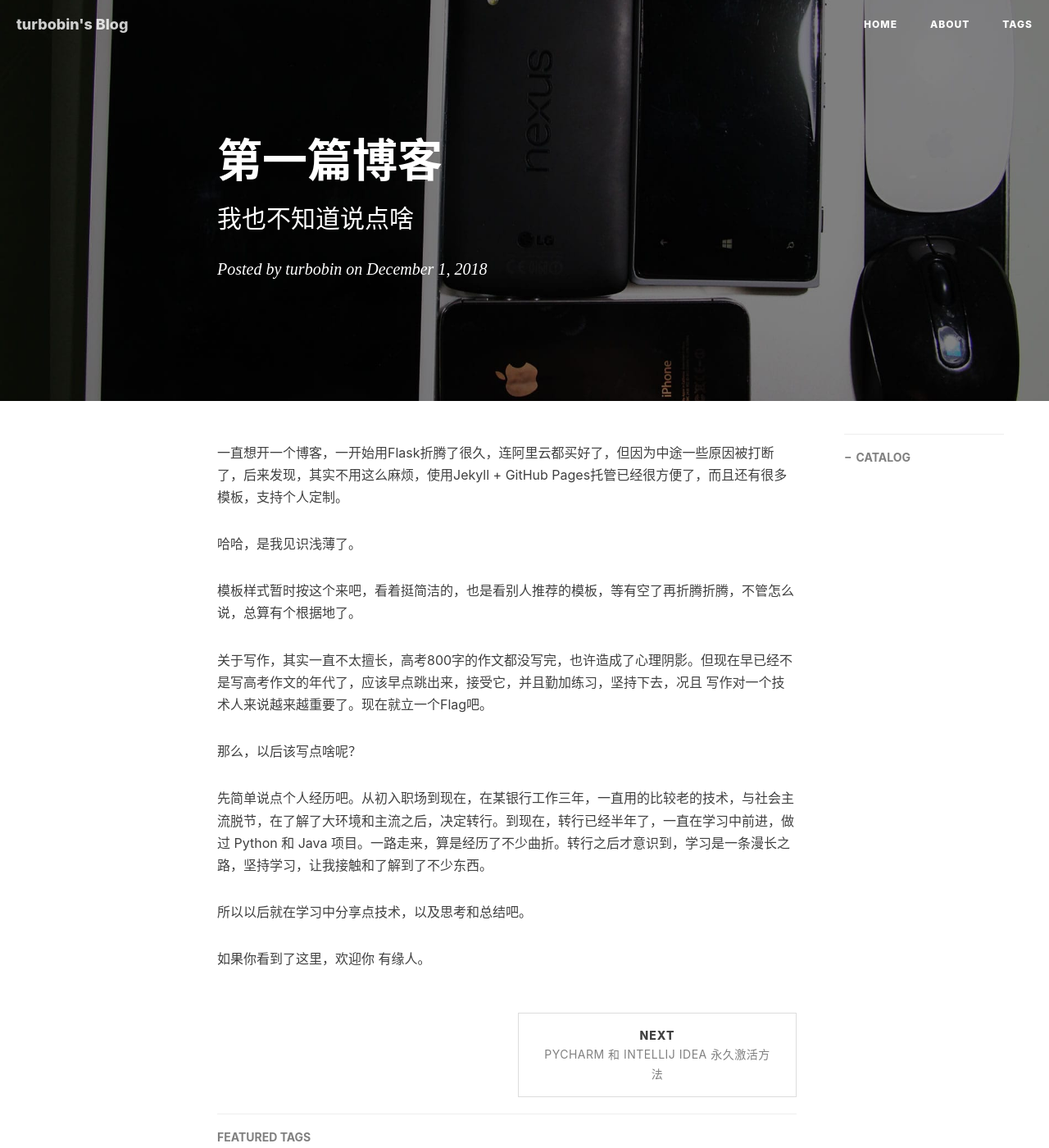
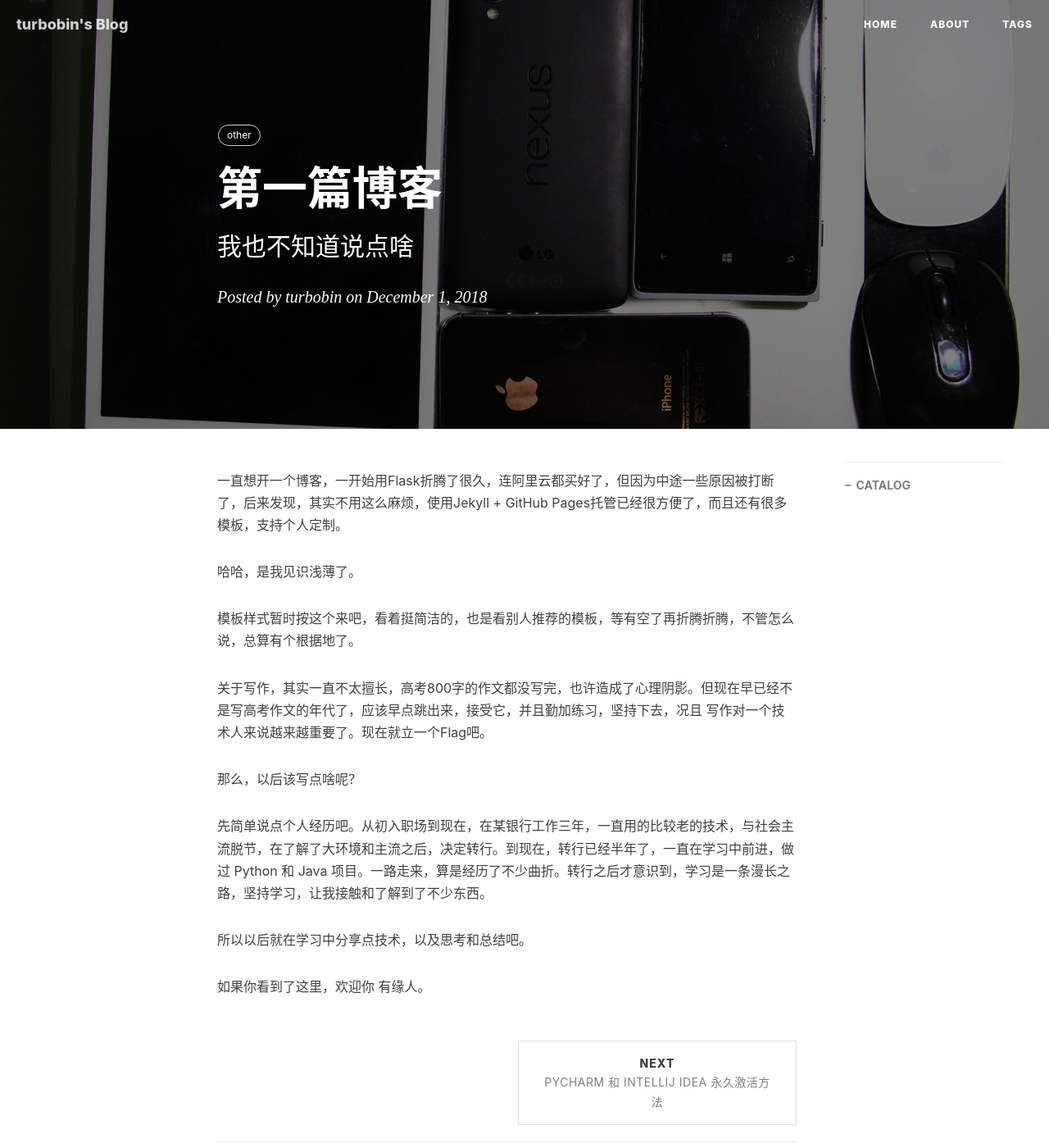
Before and after one commit to turbobin/turbobin.github.io, a Jekyll site: the page built from _posts/2018-12-01-my-first-blog.md, in a window 1280 px wide and 1400 px high. Shown: the whole window at 82% size. Built offline with Jekyll 4.4.1, drawn with Linux system fonts in a browser that asks for light colours; nearby versions of some CDN libraries; comment, search, counter and statistics services are not loaded.

Commit message:
update article

```diff
--- a/_posts/2018-12-01-my-first-blog.md
+++ b/_posts/2018-12-01-my-first-blog.md
@@ -7,7 +7,7 @@ author:     turbobin
 header-img: img/post-bg-rwd.jpg
 catalog: true
 tags:
-    -
+    - other
 ---
 
 一直想开一个博客，一开始用Flask折腾了很久，连阿里云都买好了，但因为中途一些原因被打断了，后来发现，其实不用这么麻烦，使用Jekyll + GitHub Pages托管已经很方便了，而且还有很多模板，支持个人定制。
```
